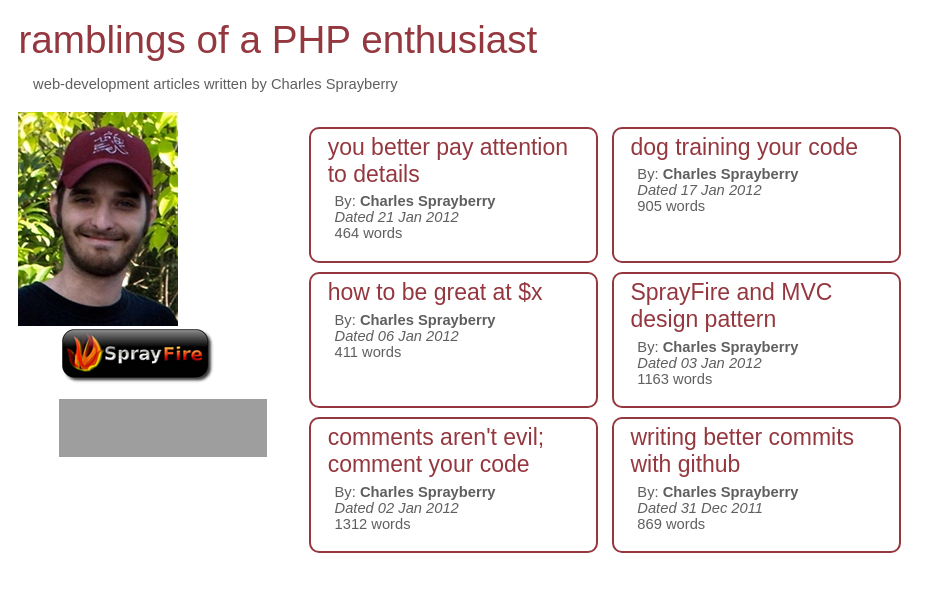
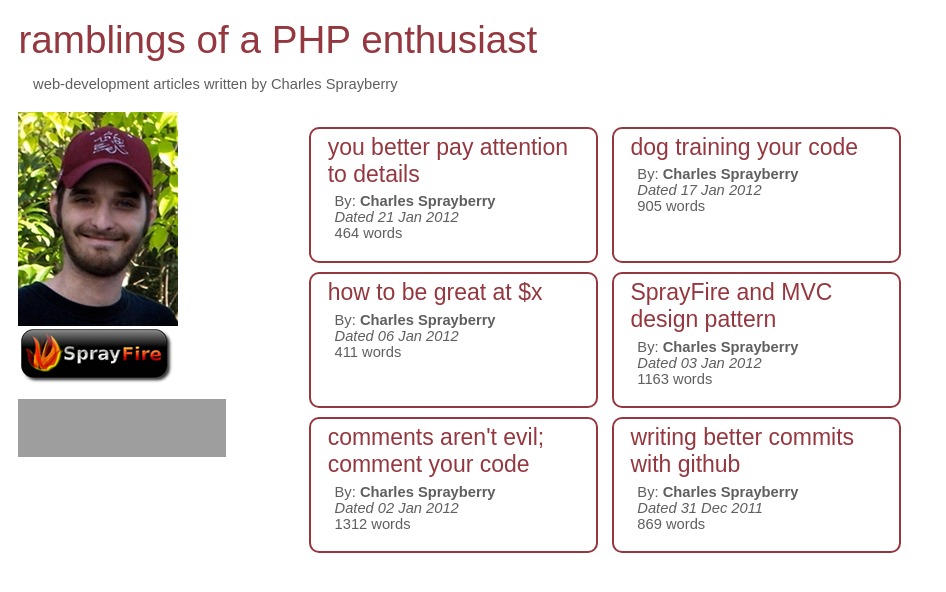
Before and after one commit to cspray/archived-blog, a Jekyll site: the page built from index-real.html, in a window 1280 px wide. Shown: the top 592 px of the page, without its empty margins (0-946 px from the left). Built offline with Jekyll 4.4.1, drawn with Linux system fonts in a browser that asks for light colours; grey boxes are pictures that could not be loaded.

Commit message:
UPD _includes/default.html removing erroneous class on social network div

```diff
--- a/_layouts/default.html
+++ b/_layouts/default.html
@@ -21,7 +21,7 @@
             <div id="content-body">
                 <div id="left-sidebar" class="float-left">
                     {{ content }}
-				    <div class="float-right">
+				    <div>
     					<ul class="navigation-menu vertical-list">
    	    	    			<li>
    		        			    <a href="http://github.com/cspray/SprayFire">
```
